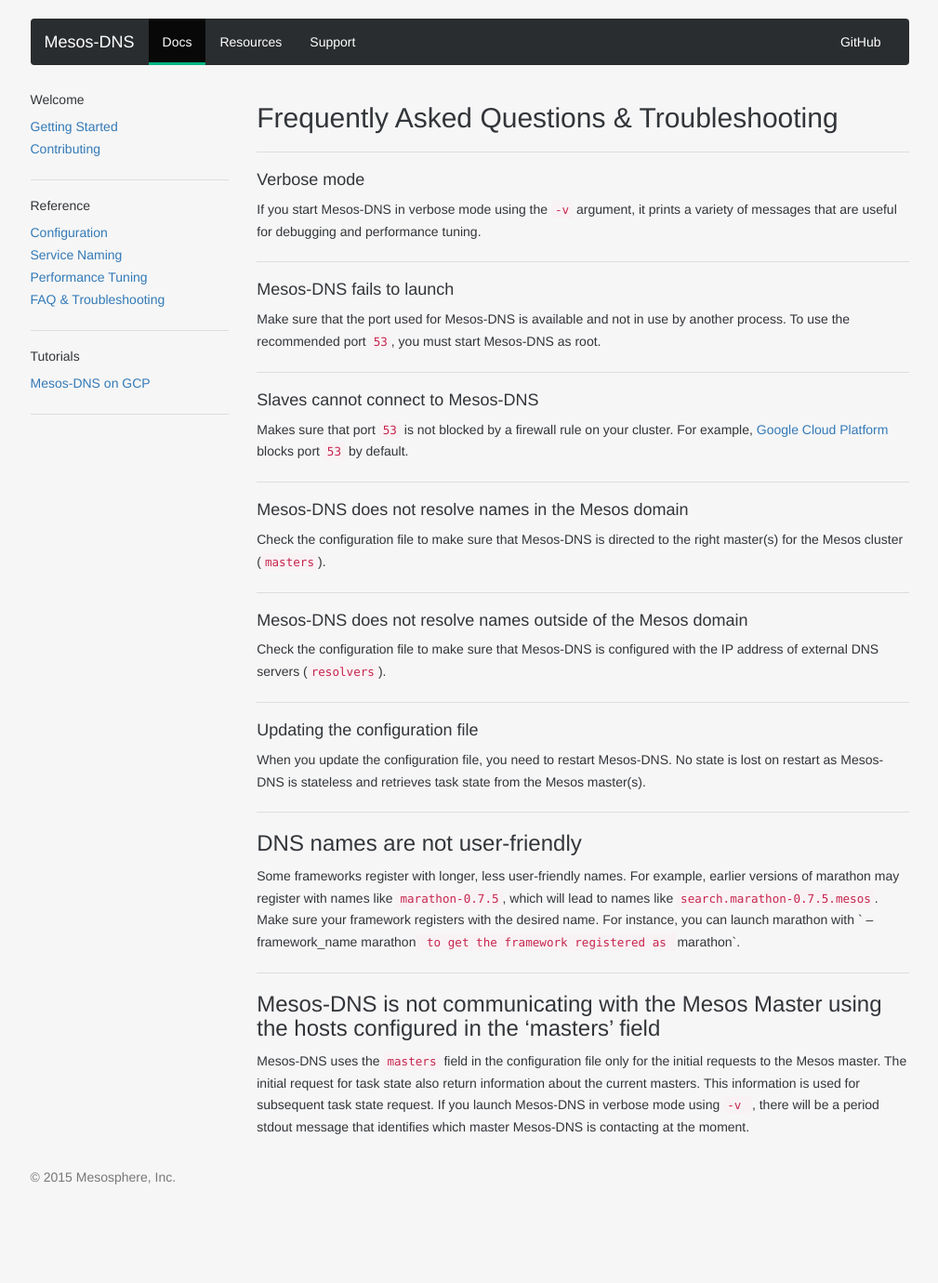
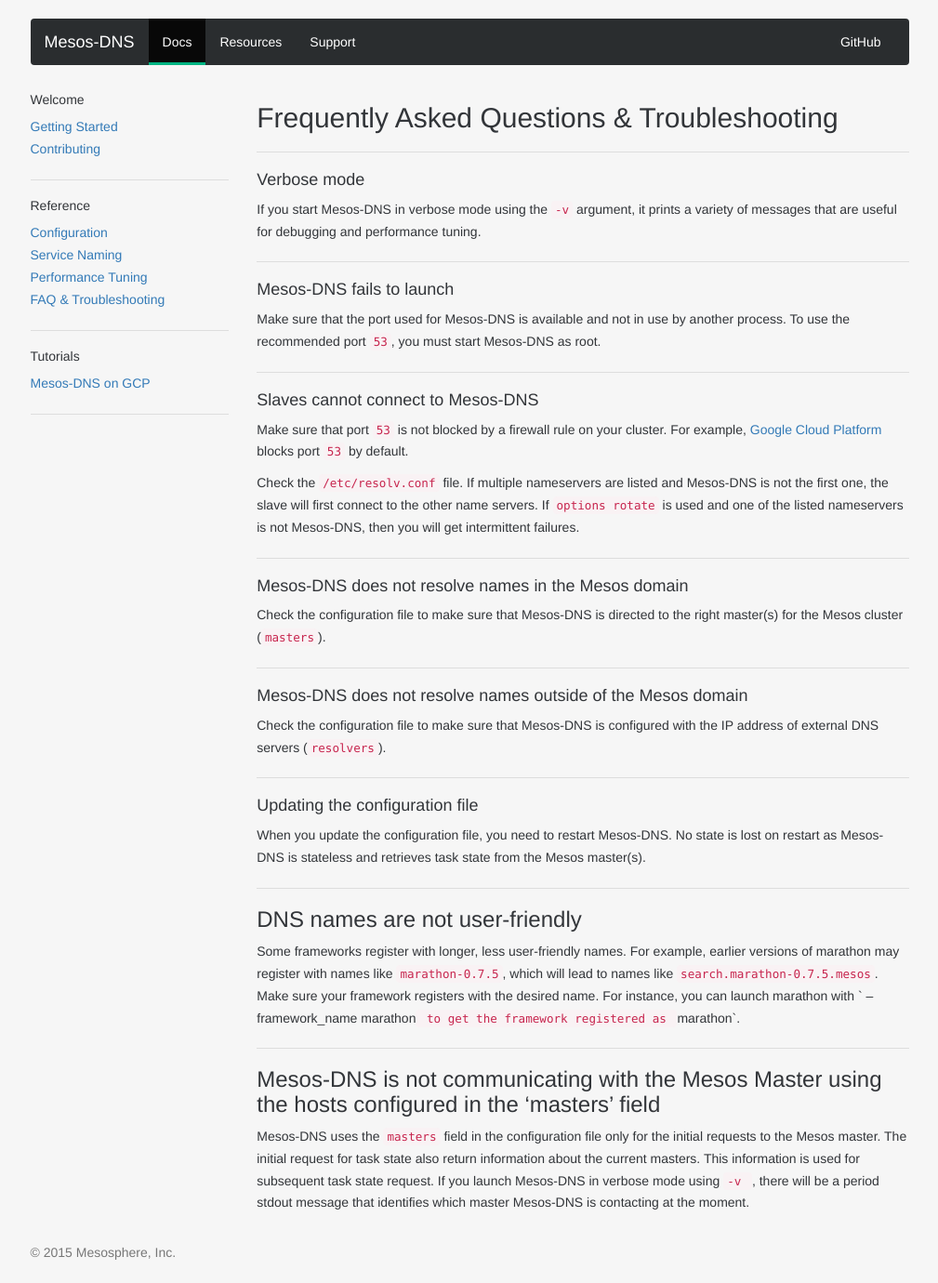
Before and after one commit to mesosphere/mesos-dns, a Jekyll site: the page built from docs/docs/faq.md, in a window 1280 px wide. Shown: the whole page at 93% size, without its empty margins (135-1144 px from the left). Built offline with Jekyll 4.4.1, drawn with Linux system fonts in a browser that asks for light colours; nearby versions of some CDN libraries; some web fonts are replaced; Markdown is read by kramdown in place of the engine named in the settings; before the commit the page ends 1299 px from its top, so only the background shows below that.

Commit message:
Update faq.md

```diff
--- a/docs/docs/faq.md
+++ b/docs/docs/faq.md
@@ -21,7 +21,9 @@ Make sure that the port used for Mesos-DNS is available and not in use by anothe
 
 #### Slaves cannot connect to Mesos-DNS
 
-Makes sure that port `53` is not blocked by a firewall rule on your cluster. For example, [Google Cloud Platform](https://cloud.google.com/) blocks port `53` by default.
+Make sure that port `53` is not blocked by a firewall rule on your cluster. For example, [Google Cloud Platform](https://cloud.google.com/) blocks port `53` by default.
+
+Check the `/etc/resolv.conf` file. If multiple nameservers are listed and Mesos-DNS is not the first one, the slave will first connect to the other name servers. If `options rotate` is used and one of the listed nameservers is not Mesos-DNS, then you will get intermittent failures.
 
 ---
 
```
